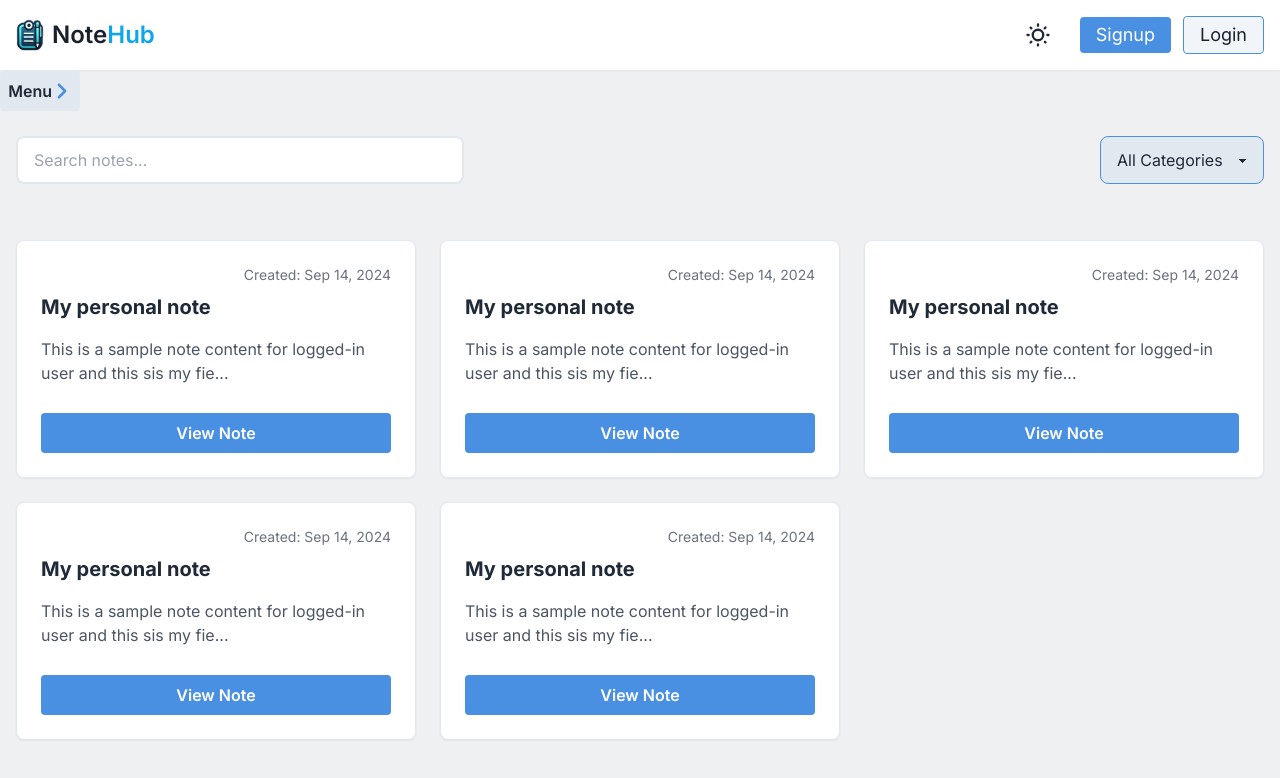
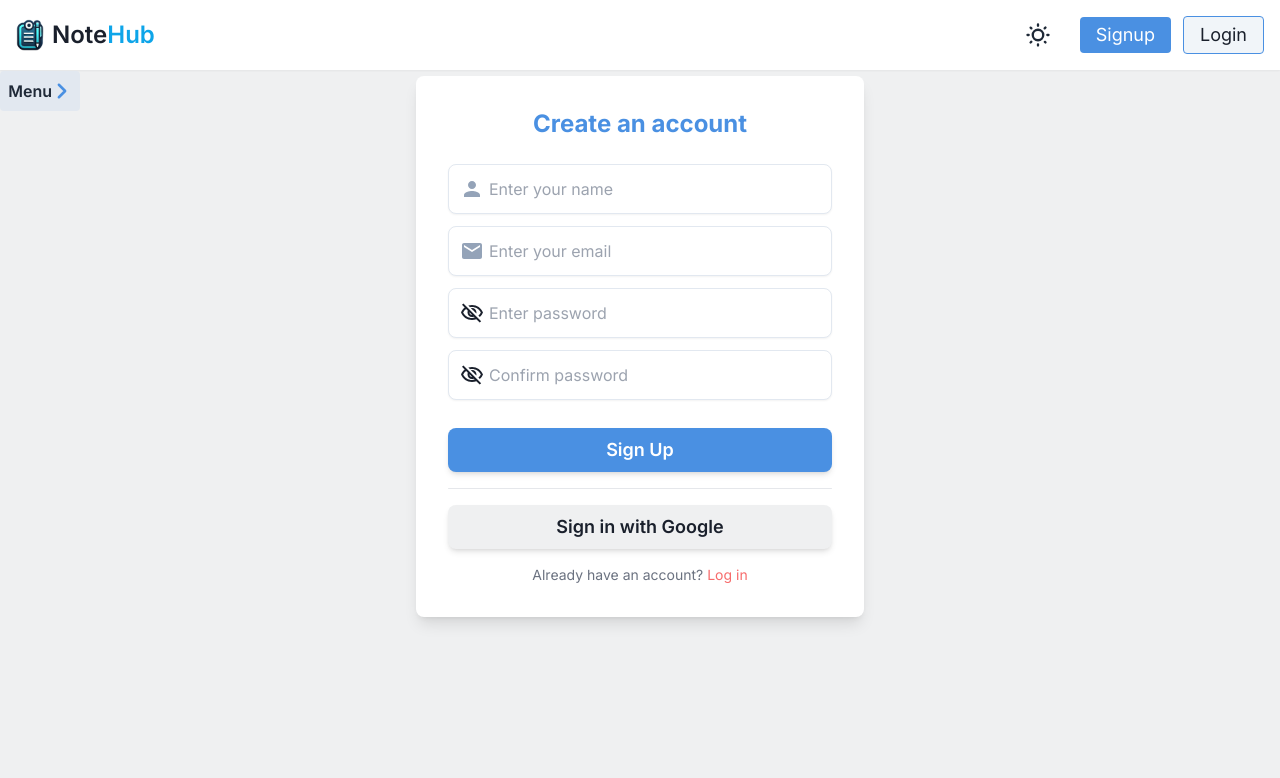
Before and after one commit to Hasinur3813/notehub, a React (Create React App) app: page / in a window 1280 px wide. Shown: the top 778 px of the page. Built offline with nearby package versions, Linux system fonts and the light colour scheme.

Commit message:
signup page ui completed

```diff
--- a/package.json
+++ b/package.json
@@ -6,6 +6,7 @@
   "dependencies": {
     "@emotion/react": "^11.13.3",
     "@emotion/styled": "^11.13.0",
+    "@mui/icons-material": "^6.1.1",
     "@testing-library/jest-dom": "^5.17.0",
     "@testing-library/react": "^13.4.0",
     "@testing-library/user-event": "^13.5.0",
--- a/src/components/App.js
+++ b/src/components/App.js
@@ -2,14 +2,14 @@ import React from "react";
 import HomePage from "../pages/HomePage";
 import Layout from "./Layout";
 import SideBarProvider from "../context/SideBar";
-import NotePage from "../pages/NotePage";
+import Signup from "../pages/Signup";
 
 const App = () => {
   return (
     <div className="font-inter bg-primary dark:bg-dark-secondary">
       <SideBarProvider>
         <Layout>
-          <NotePage />
+          <Signup />
         </Layout>
       </SideBarProvider>
     </div>
--- a/src/components/Button.jsx
+++ b/src/components/Button.jsx
@@ -1,6 +1,9 @@
-export function Button({ className, text }) {
+export function Button({ className, text, ...rest }) {
   return (
-    <button className={`${className} px-6 py-2 font-semibold rounded text-lg`}>
+    <button
+      {...rest}
+      className={`${className} px-6 py-2 font-semibold rounded text-lg`}
+    >
       {text}
     </button>
   );
--- /dev/null
+++ b/src/components/Category.jsx
@@ -0,0 +1,14 @@
+import React from "react";
+
+const Category = () => {
+  return (
+    <select className="select dark:bg-dark-primary bg-muted border border-accent-1 focus:border-accent-1 focus:outline-none text-base">
+      <option selected>All Categories</option>
+      <option>Work</option>
+      <option>Personal</option>
+      <option>Others</option>
+    </select>
+  );
+};
+
+export default Category;
--- /dev/null
+++ b/src/components/Form.jsx
@@ -0,0 +1,19 @@
+import React from "react";
+
+const Form = ({ text, children, ...rest }) => {
+  return (
+    <form
+      {...rest}
+      className="w-full max-w-md mx-auto bg-white dark:bg-dark-primary shadow-lg rounded-lg p-8"
+    >
+      <>
+        <h2 className="text-2xl font-bold text-center mb-6 text-accent-1">
+          {text}
+        </h2>
+        {children}
+      </>
+    </form>
+  );
+};
+
+export default Form;
--- /dev/null
+++ b/src/components/Illustraion.jsx
@@ -0,0 +1,11 @@
+import React from "react";
+
+const Illustraion = ({ signupImg }) => {
+  return (
+    <div className=" lg:flex xl:justify-end hidden">
+      <img className="w-3/4" src={signupImg} alt="illustration" />
+    </div>
+  );
+};
+
+export default Illustraion;
--- /dev/null
+++ b/src/components/SearchInput.jsx
@@ -0,0 +1,13 @@
+import React from "react";
+
+const SearchInput = () => {
+  return (
+    <input
+      type="text"
+      placeholder="Search notes..."
+      className="input border-2 border-muted w-full max-w-md focus:outline-none focus:border-accent-1 text-base"
+    />
+  );
+};
+
+export default SearchInput;
--- /dev/null
+++ b/src/components/TextInput.jsx
@@ -0,0 +1,37 @@
+import React from "react";
+
+const TextInput = ({
+  type,
+  placeholder,
+  Icon,
+  VisibilityIcon,
+  value,
+  onChange,
+  ...rest
+}) => {
+  return (
+    <div className="relative">
+      <input
+        value={value}
+        onChange={onChange}
+        className="block w-full px-10 py-3 mb-3 text-base rounded-lg border border-muted dark:border-accent-1 shadow-sm focus:border-accent-1 focus:ring-accent-1 focus:outline-none transition duration-200 ease-in-out bg-white text-dark-primary dark:text-primary placeholder-gray-400
+                  dark:bg-dark-primary"
+        type={type}
+        placeholder={placeholder}
+        required
+      />
+      {Icon && (
+        <Icon className="absolute left-3 top-1/2 transform -translate-y-1/2 text-slate-400" />
+      )}
+
+      {!Icon && (
+        <VisibilityIcon
+          {...rest}
+          className="absolute left-3 top-1/2 transform -translate-y-1/2 text-dark-primary"
+        />
+      )}
+    </div>
+  );
+};
+
+export default TextInput;
--- a/src/pages/NotePage.jsx
+++ b/src/pages/NotePage.jsx
@@ -1,24 +1,16 @@
 import React from "react";
 import PageLayout from "../components/PageLayout";
 import Note from "../components/Note";
+import SearchInput from "../components/SearchInput";
+import Category from "../components/Category";
 
 const NotePage = () => {
   return (
     <PageLayout>
       <div className="pt-20">
         <div className="flex flex-col sm:flex-row gap-y-4 sm:gap-y-0 justify-between items-center">
-          <input
-            type="text"
-            placeholder="Search notes..."
-            className="input border-2 border-muted w-full max-w-md focus:outline-none focus:border-accent-1 text-base"
-          />
-
-          <select className="select dark:bg-dark-primary bg-muted border border-accent-1 focus:border-accent-1 focus:outline-none text-base">
-            <option selected>All Categories</option>
-            <option>Work</option>
-            <option>Personal</option>
-            <option>Others</option>
-          </select>
+          <SearchInput />
+          <Category />
         </div>
 
         <div className="grid grid-cols-1 sm:grid-cols-2 lg:grid-cols-3 gap-6 mt-14">
--- /dev/null
+++ b/src/pages/Signup.jsx
@@ -0,0 +1,129 @@
+import React, { useState } from "react";
+import PageLayout from "../components/PageLayout";
+import { Email, Person as PersonIcon } from "@mui/icons-material";
+import VisibilityIcon from "@mui/icons-material/Visibility";
+import VisibilityOffOutlinedIcon from "@mui/icons-material/VisibilityOffOutlined";
+import TextInput from "../components/TextInput";
+import Form from "../components/Form";
+import { Button } from "../components/Button";
+
+const Signup = () => {
+  const [showPassword, setShowPassword] = useState(false);
+  const [showConfirmPassword, setShowConfirmPassword] = useState(false);
+  const [userName, setUserName] = useState("");
+  const [email, setEmail] = useState("");
+  const [password, setPassword] = useState("");
+  const [confirmPass, setConfirmPass] = useState("");
+  const [formErr, setFormErr] = useState(false);
+
+  const HandleShowPassword = () => {
+    setShowPassword(!showPassword);
+  };
+  const HandleShowConfirmPassword = () => {
+    setShowConfirmPassword(!showConfirmPassword);
+  };
+
+  const handleSubmitForm = (e) => {
+    e.preventDefault();
+    if (password !== confirmPass) {
+      return setFormErr(true);
+    }
+    alert("submitted form");
+  };
+
+  return (
+    <PageLayout>
+      <div className="flex justify-center pt-5 ">
+        <div className="lg:w-1/2">
+          <Form text="Create an account" onSubmit={handleSubmitForm}>
+            {/* Name Input */}
+            <TextInput
+              value={userName}
+              onChange={(e) => setUserName(e.target.value)}
+              label="Your Name"
+              id="name"
+              type="text"
+              placeholder="Enter your name"
+              Icon={PersonIcon}
+            />
+
+            {/* Email Input */}
+            <TextInput
+              value={email}
+              onChange={(e) => setEmail(e.target.value)}
+              label="Email Address"
+              id="email"
+              type="email"
+              placeholder="Enter your email"
+              Icon={Email}
+            />
+
+            {/* Password Input */}
+            <TextInput
+              value={password}
+              onChange={(e) => setPassword(e.target.value)}
+              label="Password"
+              id="password"
+              type={showPassword === true ? "text" : "password"}
+              onClick={HandleShowPassword}
+              VisibilityIcon={
+                showPassword ? VisibilityIcon : VisibilityOffOutlinedIcon
+              }
+              Icon=""
+              placeholder="Enter password"
+            />
+
+            {/* confirm Password Input */}
+            <TextInput
+              value={confirmPass}
+              onChange={(e) => setConfirmPass(e.target.value)}
+              label="Confirm Password"
+              id="ConfirmPassword"
+              type={showConfirmPassword === true ? "text" : "password"}
+              onClick={HandleShowConfirmPassword}
+              VisibilityIcon={
+                showConfirmPassword ? VisibilityIcon : VisibilityOffOutlinedIcon
+              }
+              Icon=""
+              placeholder="Confirm password"
+            />
+
+            {formErr && (
+              <p className="transition duration-150 text-center bg-red-100 rounded py-2 text-base text-red-400">
+                Password does not match
+              </p>
+            )}
+
+            <Button
+              type="submit"
+              text="Sign Up"
+              className="w-full mt-4 bg-accent-1 hover:bg-accent-2 text-white font-semibold rounded-lg shadow-md transition duration-200 ease-in-out focus:outline-none focus:ring-2 focus:ring-offset-2 focus:ring-accent-2 dark:bg-accent-2"
+            />
+
+            <div className="w-full h-[1px] bg-gray-200 rounded my-4"></div>
+
+            {/* Sign in with Google */}
+            <Button
+              type="button"
+              text="Sign in with Google"
+              className="w-full py-2 bg-primary text-base mt-4 dark:bg-dark-secondary hover:bg-gray-200 dark:hover:bg-dark-accent-1 text-dark-primary dark:text-primary font-semibold rounded-lg shadow-md transition duration-200 ease-in-out flex items-center justify-center"
+            />
+
+            {/* Already have an account? */}
+
+            <div className="mt-4 text-center">
+              <p className="text-sm text-gray-500 dark:text-gray-400">
+                Already have an account?{" "}
+                <a href="/login" className="text-accent-2 hover:underline">
+                  Log in
+                </a>
+              </p>
+            </div>
+          </Form>
+        </div>
+      </div>
+    </PageLayout>
+  );
+};
+
+export default Signup;
```
Also changed, not shown: 1 other file (tests, documents, lock files or other folders).
